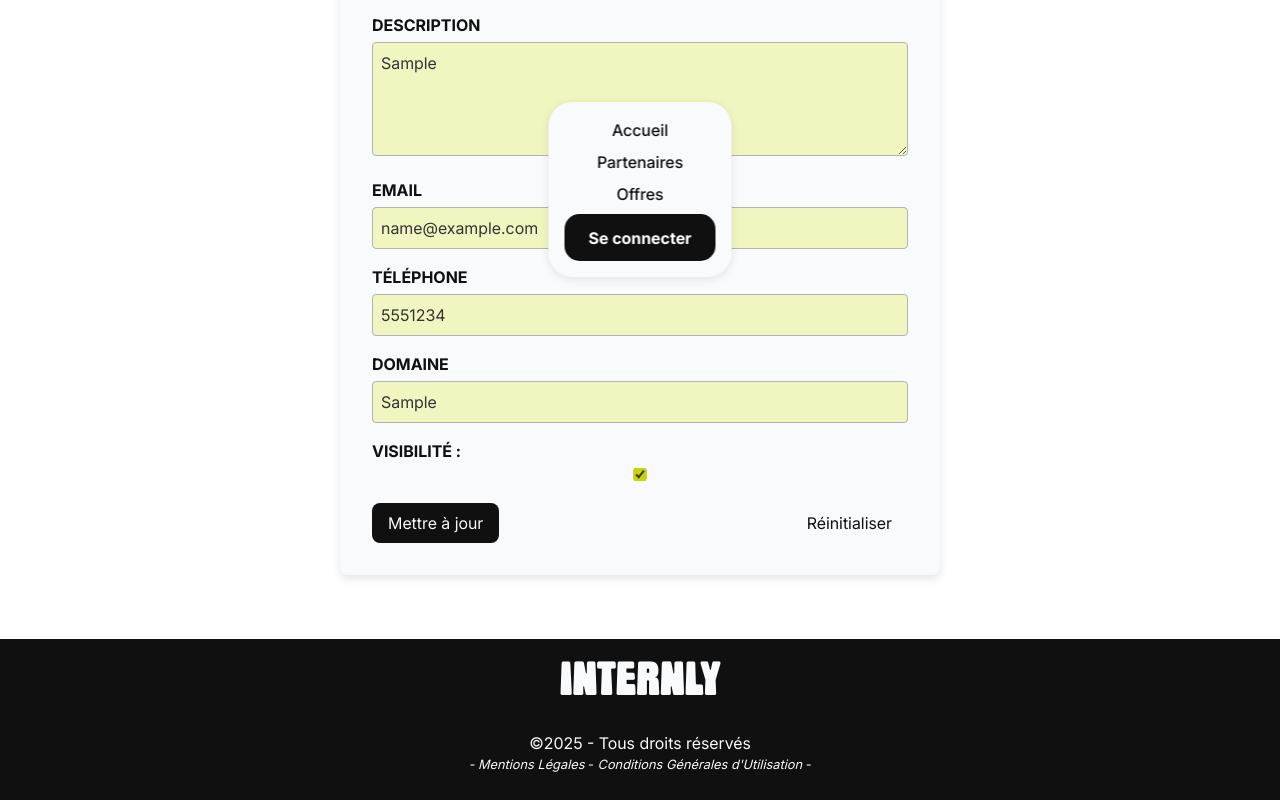
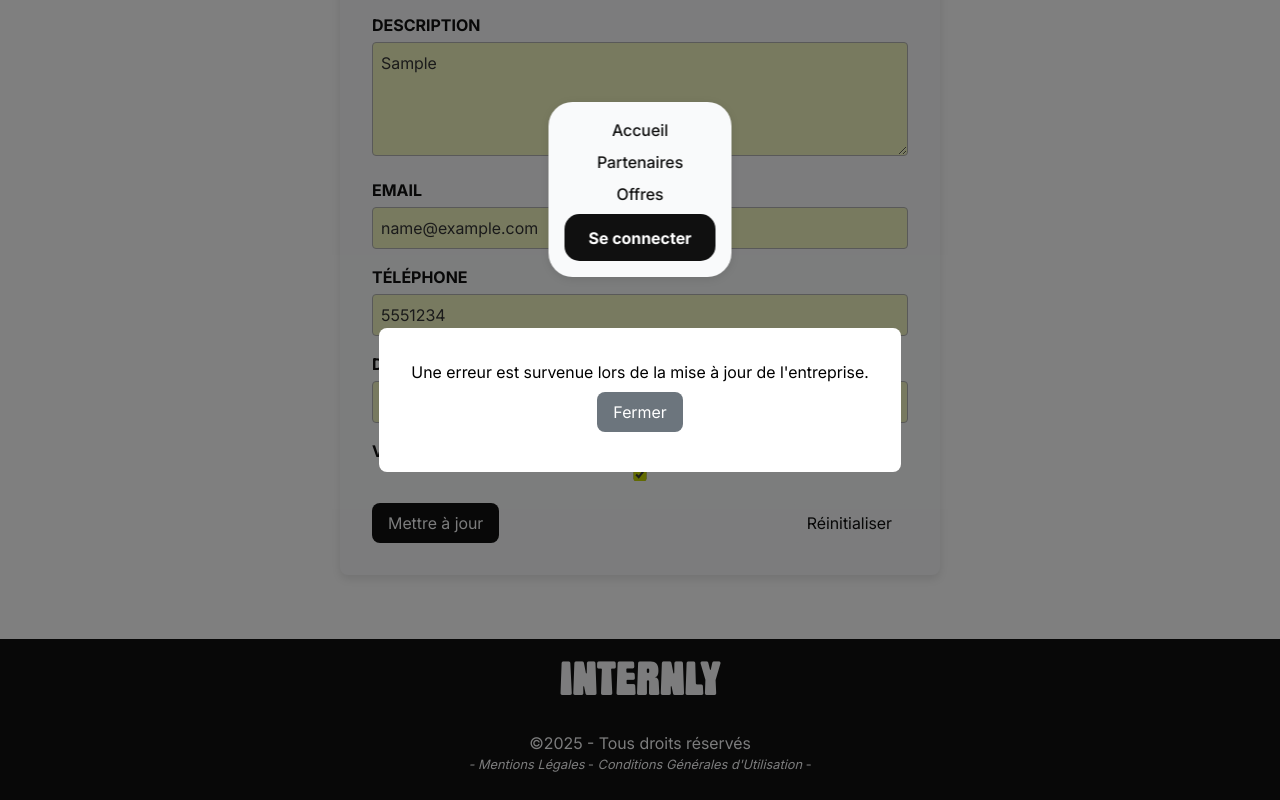
Before and after one commit to betasown/GR6-Internly_frontend, a Next.js app in the folder internly/: page /editEntreprise/1 in a window 1280 px wide. Both pictures are taken after typing "Sample", "Sample", "name@example.com", "5551234", "Sample" into the empty fields and a click on the button "Mettre à jour". Shown: the part 327-1127 px from the top of the page. Built offline with nearby package versions, Linux system fonts and the light colour scheme; no server answers.

Commit message:
feat: update entreprise popups

```diff
--- a/internly/src/app/editEntreprise/[id]/page.js
+++ b/internly/src/app/editEntreprise/[id]/page.js
@@ -17,6 +17,8 @@ const EditEntreprise = () => {
   });
 
   const [initialData, setInitialData] = useState(null); // Stocke les données initiales
+  const [showUpdatePopup, setShowUpdatePopup] = useState(false); // Popup pour la mise à jour réussie
+  const [showErrorPopup, setShowErrorPopup] = useState(false); // Popup pour les erreurs
 
   useEffect(() => {
     const fetchEntreprise = async () => {
@@ -70,14 +72,13 @@ const EditEntreprise = () => {
       });
 
       if (response.ok) {
-        alert("Entreprise mise à jour avec succès !");
-        router.push("/gestionEntreprise"); // Rediriger après la mise à jour
+        setShowUpdatePopup(true); // Afficher la popup de mise à jour réussie
       } else {
-        alert("Erreur lors de la mise à jour de l'entreprise.");
+        setShowErrorPopup(true); // Afficher la popup d'erreur
       }
     } catch (error) {
       console.error("Erreur :", error);
-      alert("Une erreur est survenue.");
+      setShowErrorPopup(true); // Afficher la popup d'erreur
     }
   };
 
@@ -207,6 +208,37 @@ const EditEntreprise = () => {
           </button>
         </div>
       </form>
+
+      {showUpdatePopup && (
+        <div className="popup">
+          <div className="popup-content">
+            <p>Entreprise mise à jour avec succès !</p>
+            <button
+              onClick={() => {
+                setShowUpdatePopup(false);
+                router.push("/gestionEntreprise"); // Rediriger après la mise à jour
+              }}
+              className="popup-confirm-button"
+            >
+              OK
+            </button>
+          </div>
+        </div>
+      )}
+
+      {showErrorPopup && (
+        <div className="popup">
+          <div className="popup-content">
+            <p>Une erreur est survenue lors de la mise à jour de l'entreprise.</p>
+            <button
+              onClick={() => setShowErrorPopup(false)}
+              className="popup-close-button"
+            >
+              Fermer
+            </button>
+          </div>
+        </div>
+      )}
     </div>
   );
 };
```
